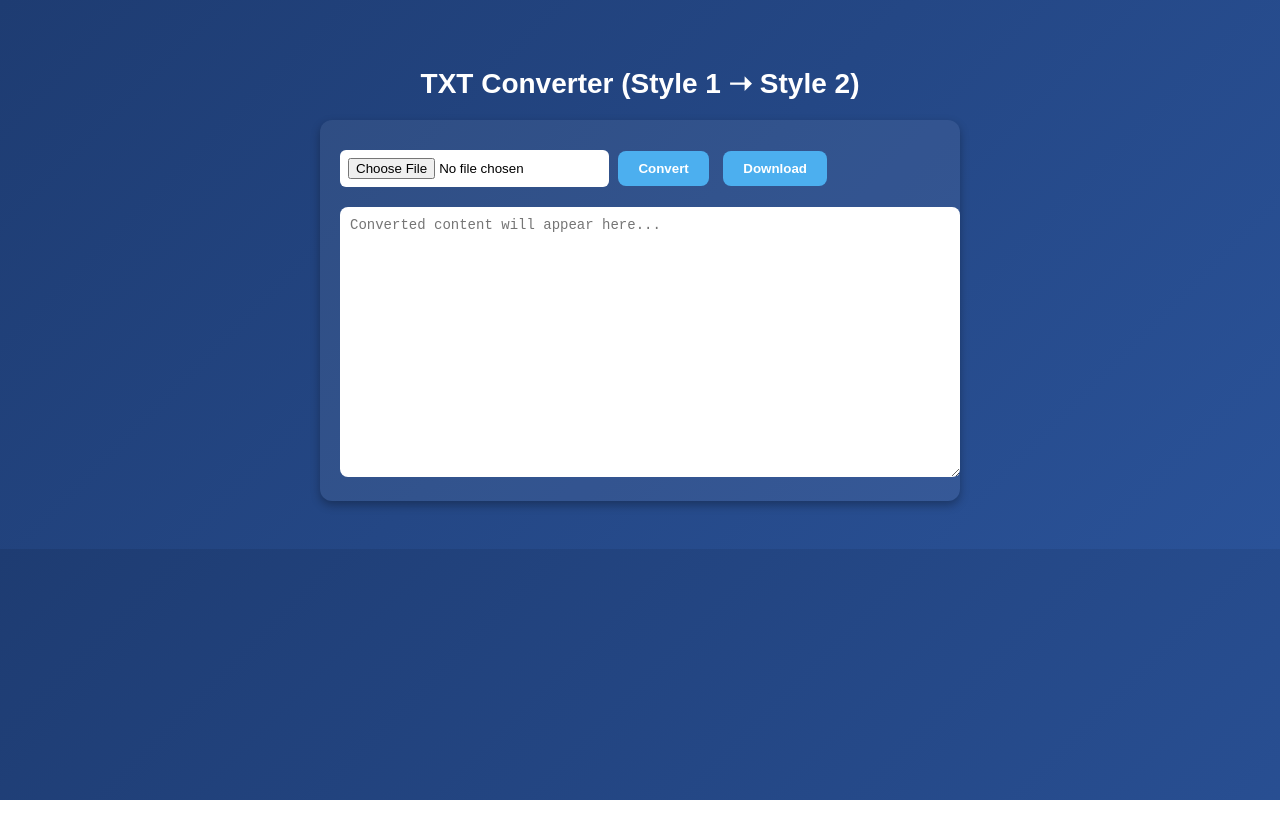
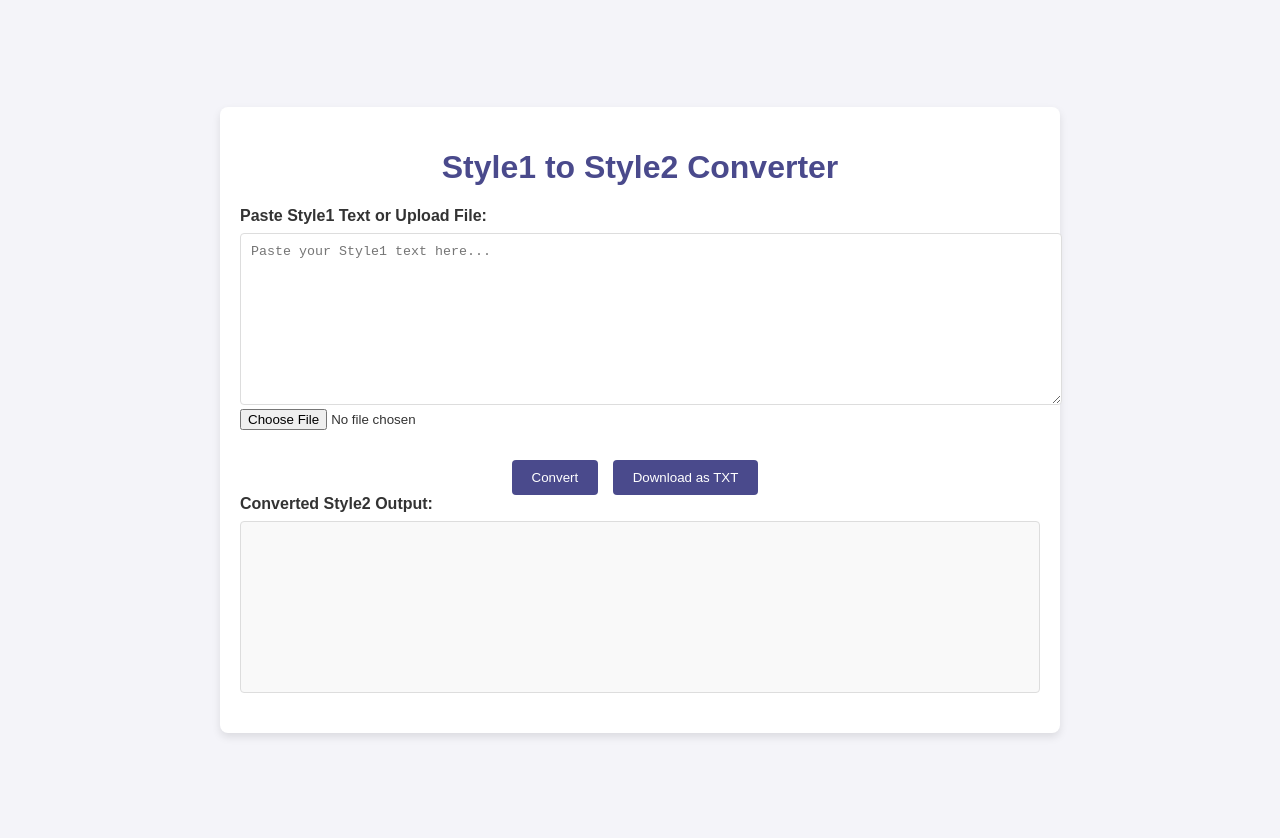
Before and after one commit to Olumight10/text-converter, a plain HTML site: page index.html in a window 1280 px wide. Before the commit the page ends 800 px from the top, so only its background shows below. Drawn offline with Linux system fonts and the light colour scheme.

Commit message:
Update index.html

```diff
--- a/index.html
+++ b/index.html
@@ -2,121 +2,162 @@
 <html lang="en">
 <head>
     <meta charset="UTF-8">
-  <title>TXT Converter - Style1 ➝ Style2</title>
+    <meta name="viewport" content="width=device-width, initial-scale=1.0">
+    <title>Style1 to Style2 Converter</title>
     <style>
         body {
             font-family: Arial, sans-serif;
-      background: linear-gradient(135deg, #1e3c72, #2a5298);
-      color: #fff;
+            background-color: #f4f4f9;
+            color: #333;
+            margin: 0;
+            padding: 20px;
             display: flex;
-      flex-direction: column;
+            justify-content: center;
             align-items: center;
-      padding: 40px;
+            min-height: 100vh;
+        }
+        .container {
+            background-color: #fff;
+            border-radius: 8px;
+            box-shadow: 0 4px 8px rgba(0, 0, 0, 0.1);
+            padding: 20px;
+            max-width: 800px;
+            width: 100%;
         }
         h1 {
+            text-align: center;
+            color: #4a4a8c;
+        }
+        .section {
             margin-bottom: 20px;
-      font-size: 28px;
         }
-    .card {
-      background: #ffffff10;
-      border-radius: 12px;
-      padding: 20px;
-      width: 600px;
-      box-shadow: 0 4px 10px rgba(0,0,0,0.3);
-    }
-    input[type=file] {
-      margin: 10px 0;
-      padding: 8px;
-      border: none;
-      border-radius: 6px;
-      background: #fff;
-      color: #000;
-    }
-    button {
-      margin: 10px 5px;
-      padding: 10px 20px;
-      border: none;
-      border-radius: 8px;
-      cursor: pointer;
-      background: #4cafef;
-      color: #fff;
+        label {
+            display: block;
+            margin-bottom: 8px;
             font-weight: bold;
-      transition: background 0.3s;
-    }
-    button:hover {
-      background: #2e9afe;
         }
         textarea {
             width: 100%;
-      height: 250px;
-      margin-top: 10px;
+            height: 150px;
             padding: 10px;
-      border-radius: 8px;
-      border: none;
+            border: 1px solid #ddd;
+            border-radius: 4px;
             resize: vertical;
             font-family: monospace;
-      font-size: 14px;
+        }
+        button {
+            background-color: #4a4a8c;
+            color: #fff;
+            border: none;
+            padding: 10px 20px;
+            border-radius: 4px;
+            cursor: pointer;
+            margin-right: 10px;
+            transition: background-color 0.3s;
+        }
+        button:hover {
+            background-color: #3a3a6c;
+        }
+        #output {
+            white-space: pre-wrap;
+            font-family: monospace;
+            background-color: #f9f9f9;
+            border: 1px solid #ddd;
+            padding: 10px;
+            border-radius: 4px;
+            min-height: 150px;
+            overflow: auto;
+        }
+        .file-input {
+            margin-bottom: 10px;
+        }
+        .buttons {
+            text-align: center;
         }
     </style>
 </head>
 <body>
-  <h1>TXT Converter (Style 1 ➝ Style 2)</h1>
-  <div class="card">
-    <input type="file" id="fileInput" accept=".txt">
-    <button onclick="convertFile()">Convert</button>
-    <button onclick="downloadFile()">Download</button>
-    <textarea id="output" placeholder="Converted content will appear here..."></textarea>
+    <div class="container">
+        <h1>Style1 to Style2 Converter</h1>
+
+        <div class="section">
+            <label for="inputText">Paste Style1 Text or Upload File:</label>
+            <textarea id="inputText" placeholder="Paste your Style1 text here..."></textarea>
+            <input type="file" id="fileInput" class="file-input" accept=".txt">
+        </div>
+
+        <div class="buttons">
+            <button onclick="convertText()">Convert</button>
+            <button onclick="downloadResult()" id="downloadBtn" disabled>Download as TXT</button>
+        </div>
+
+        <div class="section">
+            <label>Converted Style2 Output:</label>
+            <div id="output"></div>
+        </div>
     </div>
 
     <script>
-    let convertedText = "";
+        let convertedData = '';
 
-    function convertFile() {
-      const file = document.getElementById("fileInput").files[0];
-      if (!file) {
-        alert("Please upload a Style1 TXT file first.");
-        return;
-      }
+        // Handle file upload
+        document.getElementById('fileInput').addEventListener('change', function(event) {
+            const file = event.target.files[0];
+            if (file) {
                 const reader = new FileReader();
                 reader.onload = function(e) {
-        const lines = e.target.result.split(/\r?\n/);
-        let result = [];
-        let counter = 1;
+                    document.getElementById('inputText').value = e.target.result;
+                };
+                reader.readAsText(file);
+            }
+        });
 
-        for (let line of lines) {
-          if (!line.trim() || line.startsWith("Serial No")) continue; // skip headers/empty
-          const parts = line.trim().split(/\s+/);
-          if (parts.length < 5) continue;
+        function convertText() {
+            const input = document.getElementById('inputText').value;
+            const lines = input.split('\n');
+            const outputLines = [];
+            let index = 1;
 
+            lines.forEach(line => {
+                const trimmed = line.trim();
+                if (trimmed === '' || trimmed === 'Serial No. Pin Network Amount Date') {
+                    return; // Skip headers and empty lines
+                }
+
+                const parts = trimmed.split(/\s+/);
+                if (parts.length >= 6) {
                     const serial = parts[0];
                     const pin = parts[1];
                     const network = parts[2];
-          const amount = parts[3].replace("₦","");
-          const date = parts.slice(4).join(" ");
+                    const amount = parts[3].replace(/[^0-9]/g, ''); // Remove ₦ or other non-digits
+                    const date = parts[4];
+                    const time = parts[5];
 
-          result.push(
-            `${counter}\t${date.replace(" ", " @")}\t${network}\t${amount}\t${serial}\t${pin}`
-          );
-          counter++;
+                    // Convert date from YYYY-MM-DD to DD/MM/YYYY
+                    const [year, month, day] = date.split('-');
+                    const formattedDate = `${day}/${month}/${year} @${time}`;
+
+                    // Build Style2 line: index\t date\tt network\t amount\t serial\t pin
+                    outputLines.push(`${index}\t${formattedDate}\t${network}\t${amount}\t${serial}\t${pin}`);
+                    index++;
+                }
+            });
+
+            convertedData = outputLines.join('\n');
+            document.getElementById('output').textContent = convertedData || 'No valid data to convert.';
+            document.getElementById('downloadBtn').disabled = !convertedData;
         }
 
-        convertedText = result.join("\n");
-        document.getElementById("output").value = convertedText;
-      };
-      reader.readAsText(file);
-    }
-
-    function downloadFile() {
-      if (!convertedText) {
-        alert("No converted text to download.");
-        return;
-      }
-      const blob = new Blob([convertedText], { type: "text/plain" });
+        function downloadResult() {
+            if (!convertedData) return;
+            const blob = new Blob([convertedData], { type: 'text/plain' });
             const url = URL.createObjectURL(blob);
-      const a = document.createElement("a");
+            const a = document.createElement('a');
             a.href = url;
-      a.download = "converted_style2.txt";
+            a.download = 'style2.txt';
+            document.body.appendChild(a);
             a.click();
+            document.body.removeChild(a);
             URL.revokeObjectURL(url);
         }
     </script>
```
Lines whose indentation alone changed are shown as unchanged.
